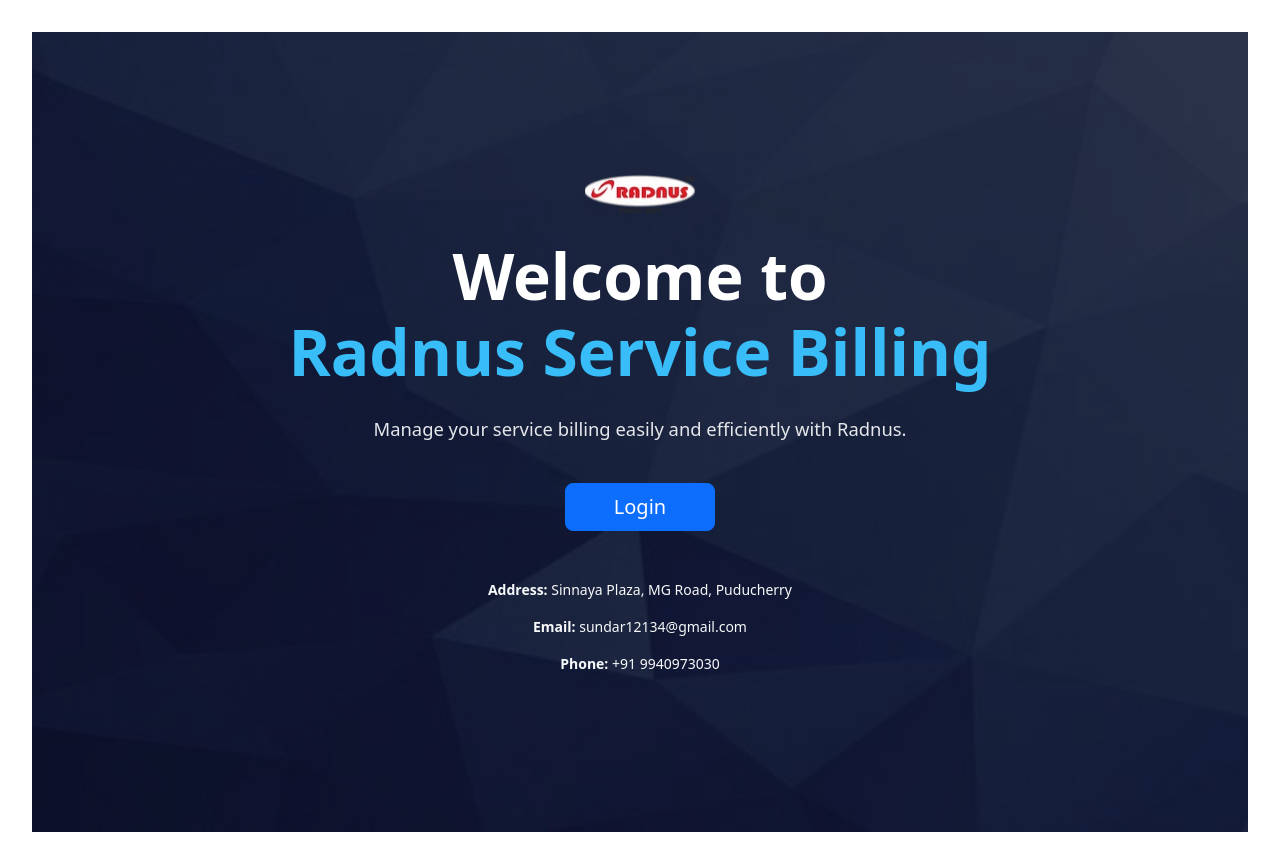
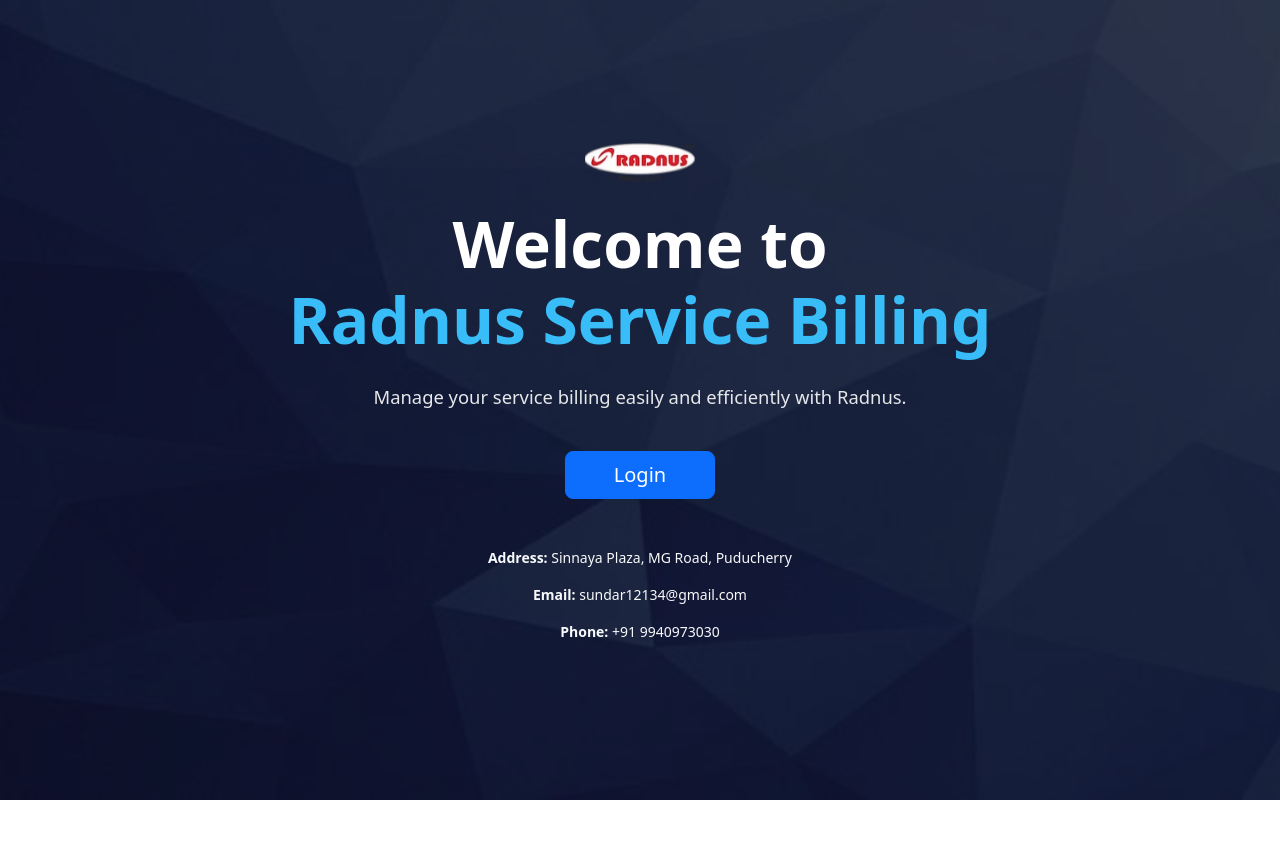
Before and after one commit to webdevelopmentdept-dotcom/radnus-billingsoftware-frontend, a React (Vite) app: page / in a window 1280 px wide. After the commit the page ends 800 px from the top, so only its background shows below. Built offline with nearby package versions, Linux system fonts and the light colour scheme.

Commit message:
css added

```diff
--- a/src/App.css
+++ b/src/App.css
@@ -1,8 +1,8 @@
 #root {
-  max-width: 1280px;
-  margin: 0 auto;
-  padding: 2rem;
-  text-align: center;
+  max-width: 100%;   /* ✅ full width */
+  margin: 0;
+  padding: 0;
+  text-align: left;
 }
 @media print {
   .no-print {
```
Also changed, not shown: 1 other file (tests, documents, lock files or other folders).
